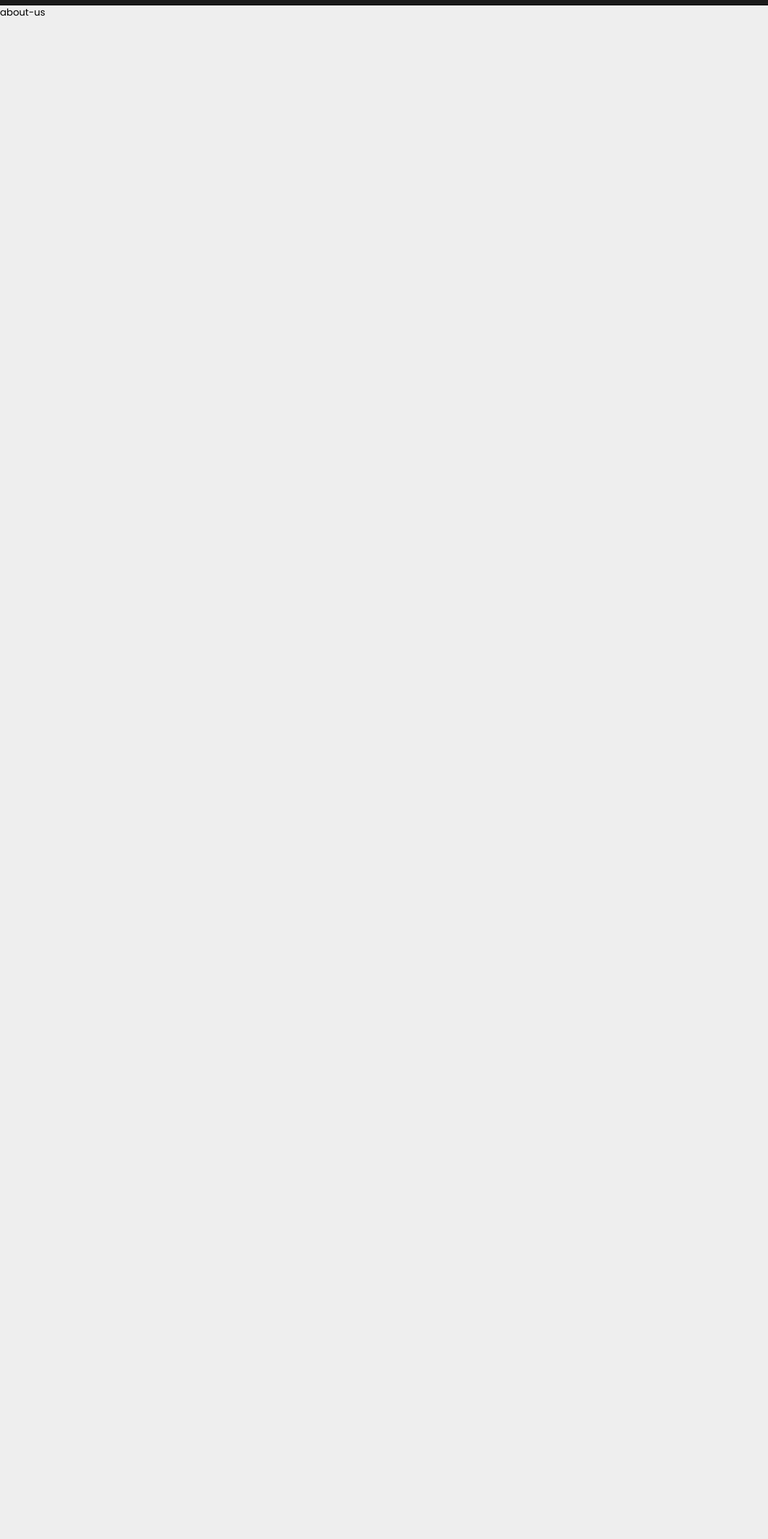
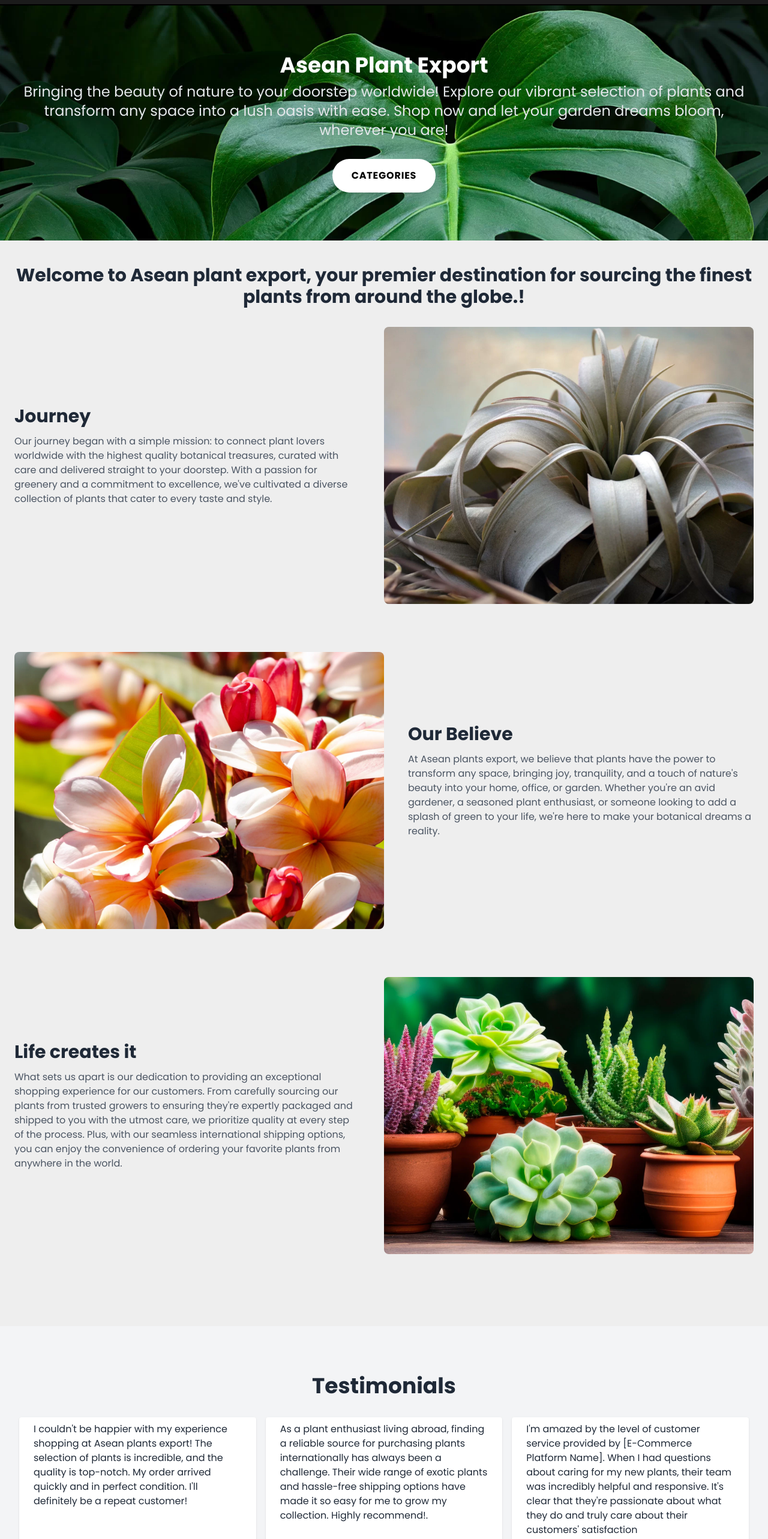
Before and after one commit to krcpr007/aseanplantexport-admin, a Next.js app in the folder ecommerce-front/: page /about-us in a window 1280 px wide. Shown: the part 220-2786 px from the top of the page at 60% size. Before the commit the page ends 800 px from the top, so only its background shows below. Built offline with nearby package versions, Linux system fonts and the light colour scheme.

Commit message:
Content update : Just added about us content

```diff
--- a/ecommerce-front/pages/about-us.js
+++ b/ecommerce-front/pages/about-us.js
@@ -1,11 +1,95 @@
 import Header from '@/landingPageElement/Header'
 import React from 'react'
-
+import Footer from '@/landingPageElement/Footer'
+import Link from 'next/link'
 function AboutUs() {
   return (
     <>
     <Header/>
-    about-us</>
+    <div className="py-20 bg-cover bg-no-repeat bg-fixed" style={{"backgroundImage": "url(/aroids-2.webp)"}}>
+    <div className="container m-auto text-center px-6 opacity-100">
+      <h2 className="text-4xl font-bold mb-2 text-white">Asean Plant Export</h2>
+      <h3 className="text-lg md:text-2xl mb-8 text-gray-200 ">Bringing the beauty of nature to your doorstep worldwide! Explore our vibrant selection of plants and transform any space into a lush oasis with ease. Shop now and let your garden dreams bloom, wherever you are!</h3>
+      <Link href='/categories'>
+        <button className="bg-white font-bold rounded-full py-4 px-8 shadow-lg uppercase tracking-wider hover:border-transparent hover:text-green-500 hover:bg-gray-800 transition-all">Categories</button>
+      </Link>
+    </div>
+  </div>
+
+        {/* <!-- Features --> */}
+        <section className="container mx-auto px-6 p-10">
+          <h2 className=" text-lg lg:text-3xl font-bold text-center text-gray-800 mb-8">Welcome to Asean plant export, your premier destination for sourcing the finest plants from around the globe.!</h2>
+          <div className="flex items-center flex-wrap mb-20">
+            <div className="w-full md:w-1/2 pr-10">
+              <h4 className="text-3xl text-gray-800 font-bold mb-3">Journey</h4>
+              <p className="text-gray-600 mb-8">Our journey began with a simple mission: to connect plant lovers worldwide with the highest quality botanical treasures, curated with care and delivered straight to your doorstep. With a passion for greenery and a commitment to excellence, we've cultivated a diverse collection of plants that cater to every taste and style.</p>
+            </div>
+            <div className="w-full md:w-1/2">
+              <img className="rounded-lg " src="/Tillandsia-2.webp" alt="Vortex" />
+            </div>
+          </div>
+          <div className="flex items-center flex-wrap mb-20">
+            <div className="w-full md:w-1/2">
+              <img className="rounded-lg" src="/Plumeria-2.webp" alt="use the force" />
+            </div>
+            <div className="w-full md:w-1/2 pl-10">
+              <h4 className="text-3xl text-gray-800 font-bold mb-3">Our Believe</h4>
+              <p className="text-gray-600 mb-8">At Asean plants export, we believe that plants have the power to transform any space, bringing joy, tranquility, and a touch of nature's beauty into your home, office, or garden. Whether you're an avid gardener, a seasoned plant enthusiast, or someone looking to add a splash of green to your life, we're here to make your botanical dreams a reality.</p>
+            </div>
+          </div>
+          <div className="flex items-center flex-wrap mb-20">
+            <div className="w-full md:w-1/2 pr-10">
+              <h4 className="text-3xl text-gray-800 font-bold mb-3">Life creates it</h4>
+              <p className="text-gray-600 mb-8">What sets us apart is our dedication to providing an exceptional shopping experience for our customers. From carefully sourcing our plants from trusted growers to ensuring they're expertly packaged and shipped to you with the utmost care, we prioritize quality at every step of the process. Plus, with our seamless international shipping options, you can enjoy the convenience of ordering your favorite plants from anywhere in the world.</p>
+            </div>
+            <div className="w-full md:w-1/2">
+              <img className="rounded-lg" src="/Cacti.webp" alt="Syncing" />
+            </div>
+          </div>
+        </section>
+
+        {/* <!-- Testimonials --> */}
+        <section className="bg-gray-100">
+          <div className="container mx-auto px-6 py-20">
+            <h2 className="text-4xl font-bold text-center text-gray-800 mb-8">Testimonials</h2>
+            <div className="flex flex-wrap">
+
+              <div className="w-full h-auto md:w-1/3 px-2 mb-4">
+                <div className="flex flex-col justify-between h-full bg-white rounded shadow py-2">
+                  <p className="text-gray-800 text-base px-6 mb-5">I couldn't be happier with my experience shopping at Asean plants export! The selection of plants is incredible, and the quality is top-notch. My order arrived quickly and in perfect condition. I'll definitely be a repeat customer!</p>
+                  <p className="text-gray-500 text-xs md:text-sm px-6">Luke D.</p>
+                </div>
+              </div>
+
+              <div className="w-full h-auto md:w-1/3 px-2 mb-4">
+                <div className="flex flex-col justify-between h-full bg-white rounded shadow py-2">
+                  <p className="text-gray-800 text-base px-6 mb-5">As a plant enthusiast living abroad, finding a reliable source for purchasing plants internationally has always been a challenge. Their wide range of exotic plants and hassle-free shipping options have made it so easy for me to grow my collection. Highly recommend!.</p>
+                  <p className="text-gray-500 text-xs md:text-sm px-6">Vinit S.</p>
+                </div>
+              </div>
+
+              <div className="w-full h-auto md:w-1/3 px-2 mb-4">
+                <div className="flex flex-col justify-between h-full bg-white rounded shadow py-2">
+                  <p className="text-gray-800 text-base px-6 mb-5">I'm amazed by the level of customer service provided by [E-Commerce Platform Name]. When I had questions about caring for my new plants, their team was incredibly helpful and responsive. It's clear that they're passionate about what they do and truly care about their customers' satisfaction</p>
+                  <p className="text-gray-500 text-xs md:text-sm px-6">Emily T.</p>
+                </div>
+              </div>
+            </div>
+          </div>
+        </section>
+
+        {/* <!--Call to Action--> */}
+        <section className='bg-green-600'>
+          <div className="container mx-auto px-6 text-center py-20">
+            <h2 className="mb-6 text-4xl font-bold text-center text-white">Asean Plant Export</h2>
+            <h3 className="my-4 text-2xl text-white">Bringing the beauty of nature to your doorstep.</h3>
+            <Link href="/products">
+              <button className="bg-white font-bold rounded-full mt-6 py-4 px-8 shadow-lg uppercase tracking-wider hover:border-red hover:text-white hover:bg-green-800">Buy Now</button>
+            </Link>
+          </div>
+        </section>
+      <Footer/>
+    </>
   )
 }
 
```
